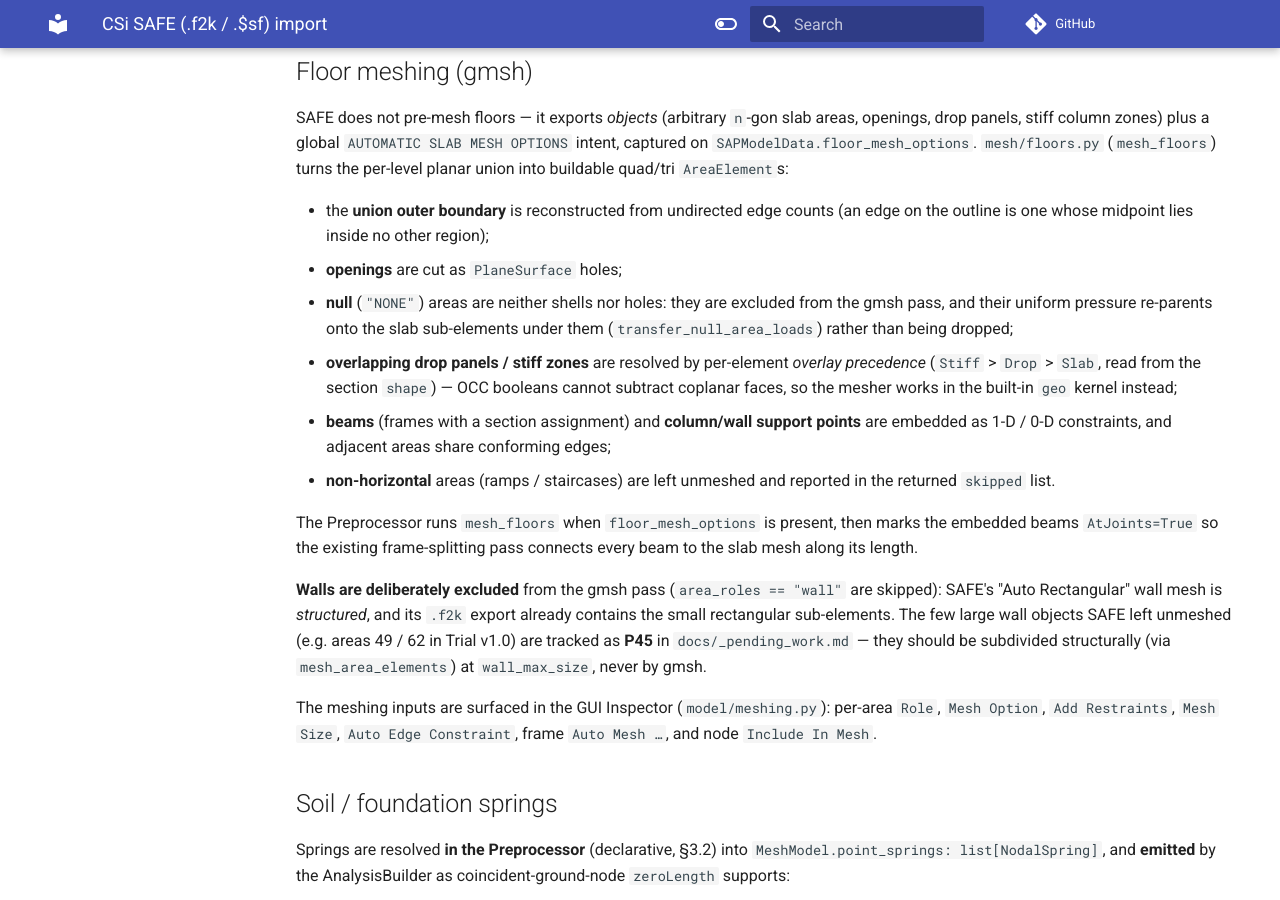
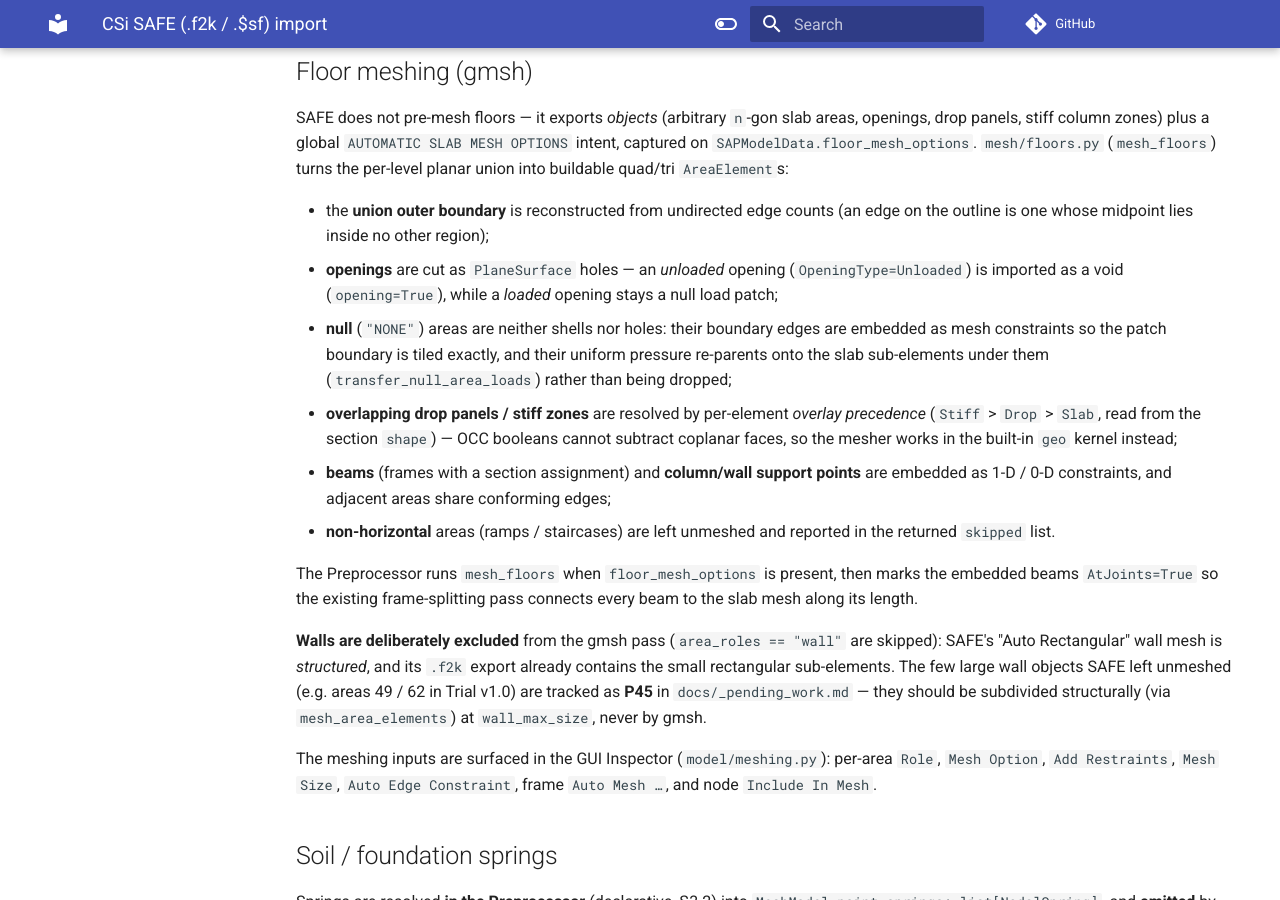
Before and after one commit to boustrephon/fea_toolkit, an MkDocs documentation site: the page built from docs/safe_import.md, in a window 1280 px wide and 900 px high, scrolled down 1115 px. Built offline with MkDocs 1.6.1 and Material for MkDocs 9.7.7, drawn with Linux system fonts in a browser that asks for light colours; comment, search, counter and statistics services are not loaded; some of the changed text lies outside the part shown.

Commit message:
docs: mark CSi SAFE import as partial
SAFE .f2k/.$sf import carries documented limitations (no .$sf point-spring assignment table, horizontal-only line springs, sloped slabs skipped, design objects imported but not modelled), so its status is partial rather than complete. Also document unloaded vs loaded opening classification and null-area boundary-edge embedding.

```diff
--- a/docs/safe_import.md
+++ b/docs/safe_import.md
@@ -58,11 +58,13 @@
 
 * the **union outer boundary** is reconstructed from undirected edge counts
   (an edge on the outline is one whose midpoint lies inside no other region);
-* **openings** are cut as `PlaneSurface` holes;
-* **null** (`"NONE"`) areas are neither shells nor holes: they are excluded
-  from the gmsh pass, and their uniform pressure re-parents onto the slab
-  sub-elements under them (`transfer_null_area_loads`) rather than being
-  dropped;
+* **openings** are cut as `PlaneSurface` holes — an *unloaded* opening
+  (`OpeningType=Unloaded`) is imported as a void (`opening=True`), while a
+  *loaded* opening stays a null load patch;
+* **null** (`"NONE"`) areas are neither shells nor holes: their boundary edges
+  are embedded as mesh constraints so the patch boundary is tiled exactly, and
+  their uniform pressure re-parents onto the slab sub-elements under them
+  (`transfer_null_area_loads`) rather than being dropped;
 * **overlapping drop panels / stiff zones** are resolved by per-element
   *overlay precedence* (`Stiff` > `Drop` > `Slab`, read from the section
   `shape`) — OCC booleans cannot subtract coplanar faces, so the mesher works
```
Also changed, not shown: other parts of docs/safe_import.md (+2 -2 lines), README.md (+1 -1 lines), docs/documentation_index.md (+1 -1 lines).
